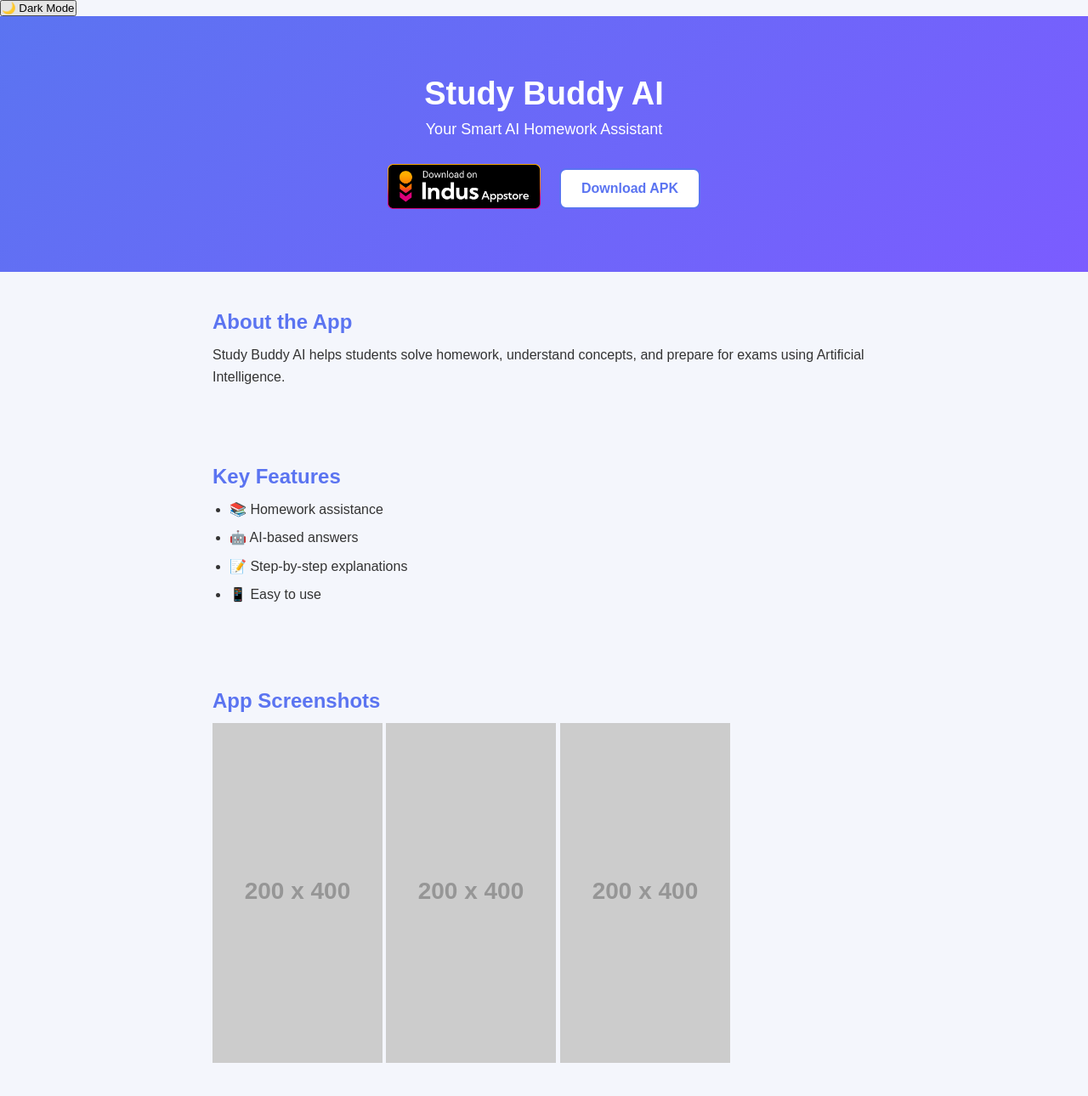
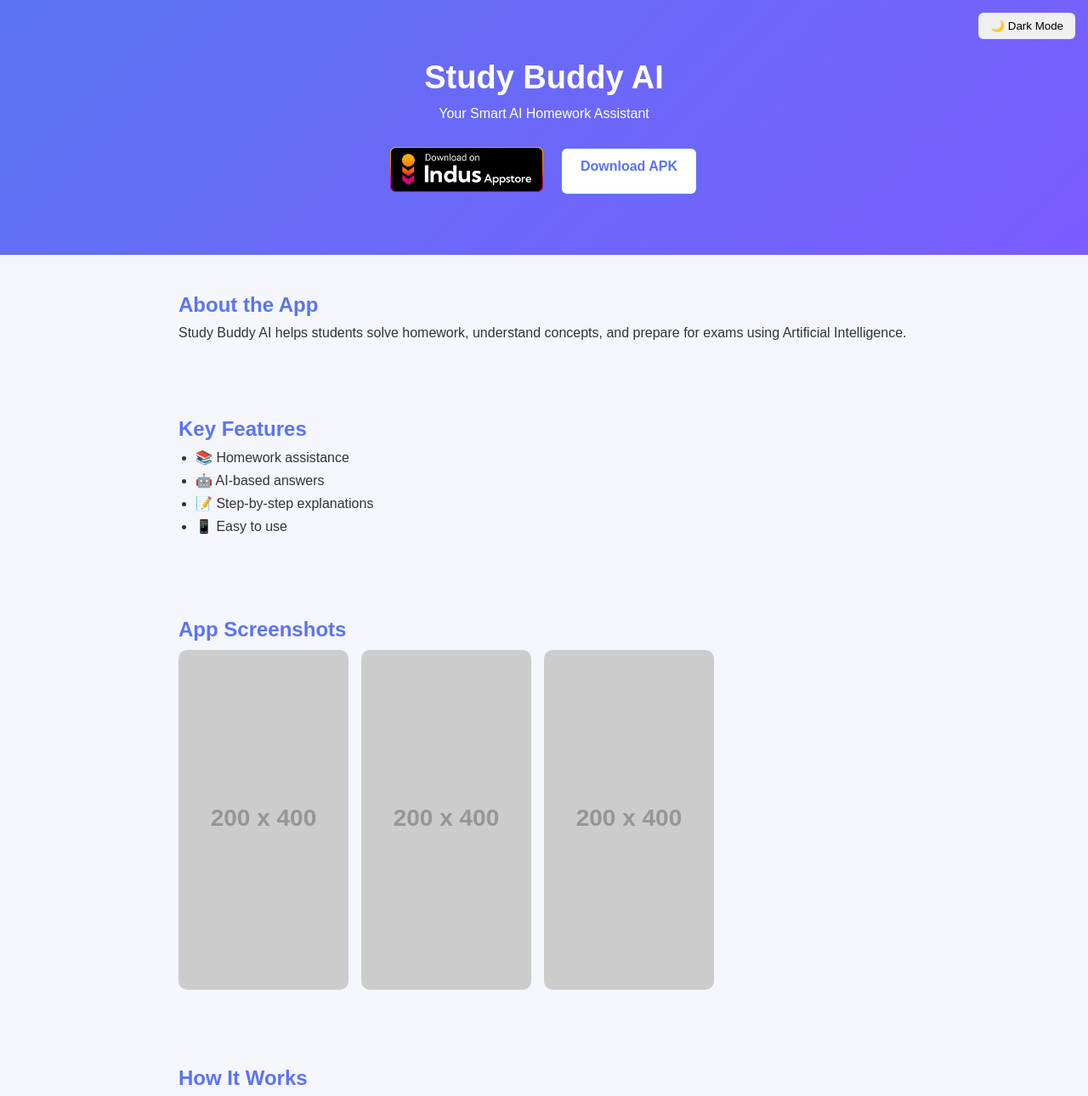
Before and after one commit to scs405109k3-ops/studybuddy-ai, a plain HTML site: page index.html in a window 1280 px wide. Shown: the top 1290 px of the page at 85% size. Drawn offline with Linux system fonts and the light colour scheme; placeholder pictures from the web are drawn by us.

Commit message:
Add dark mode support and update styles

```diff
--- a/style.css
+++ b/style.css
@@ -6,11 +6,33 @@
 }
 
 body {
-  background-color: #f4f6fc;
+  background: #f4f6fc;
   color: #333;
+  transition: 0.3s;
 }
 
-/* HERO SECTION */
+/* DARK MODE */
+body.dark {
+  background: #121212;
+  color: #eee;
+}
+
+body.dark .content h2 {
+  color: #9aa9ff;
+}
+
+/* DARK BUTTON */
+#darkToggle {
+  position: fixed;
+  top: 15px;
+  right: 15px;
+  padding: 8px 14px;
+  border: none;
+  border-radius: 6px;
+  cursor: pointer;
+}
+
+/* HERO */
 .hero {
   background: linear-gradient(135deg, #5b74f1, #7b5cff);
   color: white;
@@ -21,98 +43,90 @@ body {
 
 .hero h1 {
   font-size: 38px;
+}
+
+.hero p {
+  margin: 12px 0 30px;
+}
+
+/* DOWNLOAD */
+.download-row {
+  display: flex;
+  justify-content: center;
+  gap: 20px;
+  flex-wrap: wrap;
+}
+
+.indus-badge {
+  width: 180px;
+  transition: transform 0.3s;
+}
+
+.indus-badge:hover {
+  transform: scale(1.1);
+}
+
+.apk-btn {
+  background: white;
+  color: #5b74f1;
+  padding: 12px 22px;
+  border-radius: 8px;
+  border: 2px solid #5b74f1;
+  text-decoration: none;
+  font-weight: bold;
+}
+
+.apk-btn:hover {
+  background: #5b74f1;
+  color: white;
+}
+
+/* CONTENT */
+.content {
+  max-width: 900px;
+  margin: auto;
+  padding: 45px 20px;
+  animation: fadeUp 1.2s ease;
+}
+
+.content h2 {
+  color: #5b74f1;
   margin-bottom: 10px;
 }
 
-.hero p {
-  font-size: 18px;
-  margin-bottom: 30px;
-}
-
-/* DOWNLOAD BUTTON ROW */
-.download-row {
-  display: flex;
-  justify-content: center;
-  align-items: center;
-  gap: 22px;
-  flex-wrap: wrap;
-  animation: fadeUp 1.2s ease;
-}
-
-/* INDUS IMAGE BUTTON */
-.indus-badge {
-  width: 180px;
-  cursor: pointer;
-  transition: transform 0.3s ease, box-shadow 0.3s ease;
-}
-
-.indus-badge:hover {
-  transform: scale(1.08);
-  box-shadow: 0 12px 25px rgba(0, 0, 0, 0.25);
-}
-
-/* APK BUTTON */
-.apk-btn {
-  background-color: #ffffff;
-  color: #5b74f1;
-  padding: 13px 24px;
-  border-radius: 8px;
-  text-decoration: none;
-  font-weight: bold;
-  border: 2px solid #5b74f1;
-  transition: all 0.3s ease;
-}
-
-.apk-btn:hover {
-  background-color: #5b74f1;
-  color: white;
-  transform: translateY(-4px);
-  box-shadow: 0 10px 20px rgba(0, 0, 0, 0.2);
-}
-
-/* CONTENT SECTIONS */
-.content {
-  padding: 45px 20px;
-  max-width: 820px;
-  margin: auto;
-  animation: fadeUp 1.4s ease;
-}
-
-.content h2 {
-  margin-bottom: 12px;
-  color: #5b74f1;
-}
-
-.content p,
-.content ul {
-  font-size: 16px;
-  line-height: 1.6;
-}
-
-.content ul li {
+.content ul li,
+.content ol li {
   margin-left: 20px;
   margin-bottom: 8px;
 }
 
-/* 🔥 KEYFRAME ANIMATIONS */
+/* SCREENSHOTS */
+.screenshots {
+  display: flex;
+  gap: 15px;
+  flex-wrap: wrap;
+}
+
+.screenshots img {
+  width: 200px;
+  border-radius: 10px;
+}
+
+/* FOOTER */
+footer {
+  text-align: center;
+  padding: 20px;
+  background: #5b74f1;
+  color: white;
+}
+
+/* ANIMATIONS */
 @keyframes fadeUp {
-  from {
-    opacity: 0;
-    transform: translateY(25px);
-  }
-  to {
-    opacity: 1;
-    transform: translateY(0);
-  }
+  from { opacity: 0; transform: translateY(25px); }
+  to { opacity: 1; transform: translateY(0); }
 }
 
 @keyframes fadeDown {
-  from {
-    opacity: 0;
-    transform: translateY(-25px);
-  }
-  to {
-    opacity: 1;
-    transform: translateY(0);
-  }
+  from { opacity: 0; transform: translateY(-25px); }
+  to { opacity: 1; transform: translateY(0); }
 }
```
